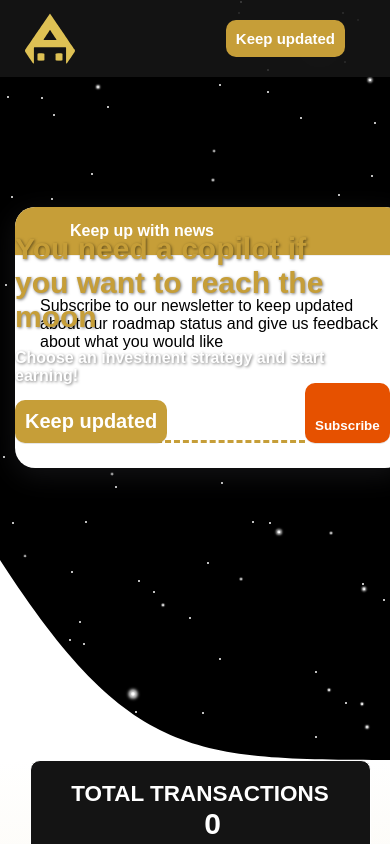
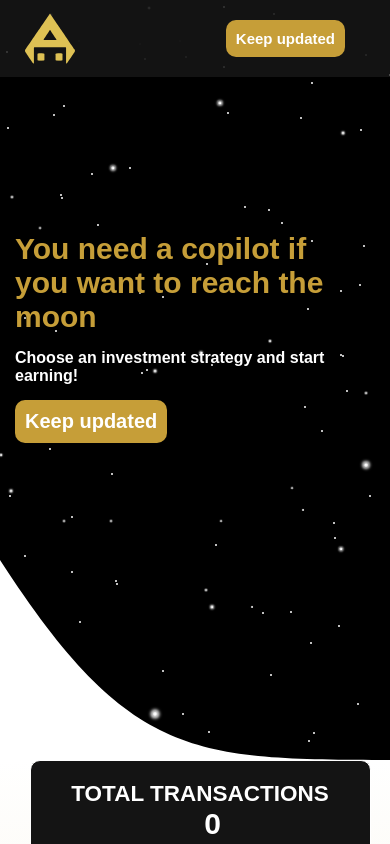
Before and after one commit to antonlabs/anton-landing, a React (Create React App) app: page / in a window 390 px wide. Shown: the top 844 px of the page. Built offline with nearby package versions, Linux system fonts and the light colour scheme; some icons are missing; a web font is replaced by a local one.

Commit message:
fix mobile move of subscribe

```diff
--- a/src/components/NewsletterForm/NewsletterForm.scss
+++ b/src/components/NewsletterForm/NewsletterForm.scss
@@ -37,7 +37,7 @@
 
 .subscribe {
   transition: .3s ease all;
-  left: -150%;
+  left: -150%!important;
 
   &.creating {
     left: 50px;
@@ -57,6 +57,7 @@
 
   .subscribe {
     width: 100%;
+    top: 15px;
     &.creating {
       left: 0!important;
     }
--- a/src/components/Particles/Particles.tsx
+++ b/src/components/Particles/Particles.tsx
@@ -8,7 +8,7 @@ function r(min: number, max: number) {
 export const Particles = (props: {nParticles?: number}) => {
     return <div className='particles'>
         {
-            [...new Array(props.nParticles ?? 100)].map(() => <div style={{animation: `star-light ${r(5, 10)}s ${r(5, 10)}s infinite`, top: (Math.random() * 100)+'%', left: (Math.random() * 100)+'%'}} className='star' />)
+            [...new Array(props.nParticles ?? 100)].map(() => <div key={Math.random()} style={{animation: `star-light ${r(5, 10)}s ${r(5, 10)}s infinite`, top: (Math.random() * 100)+'%', left: (Math.random() * 100)+'%'}} className='star' />)
         }
     </div>
 }
--- a/src/index.scss
+++ b/src/index.scss
@@ -3,6 +3,7 @@
 
 body {
   margin: 0;
+  overflow-x:hidden;
   font-family: -apple-system, BlinkMacSystemFont, 'Segoe UI', 'Roboto', 'Oxygen',
     'Ubuntu', 'Cantarell', 'Fira Sans', 'Droid Sans', 'Helvetica Neue',
     sans-serif;
--- a/src/index.tsx
+++ b/src/index.tsx
@@ -9,11 +9,6 @@ import ReactDOM from 'react-dom';
 
 store.subscribe(() => {
     const state: State = JSON.parse(JSON.stringify(store.getState()));
-    state.device = {
-        screenWidth: window.innerWidth,
-        isMobile: window.innerWidth < 768
-    };
-    delete state.newsletter.error;
     console.log(state);
     localStorage.setItem('state', JSON.stringify(state))
 })
```
